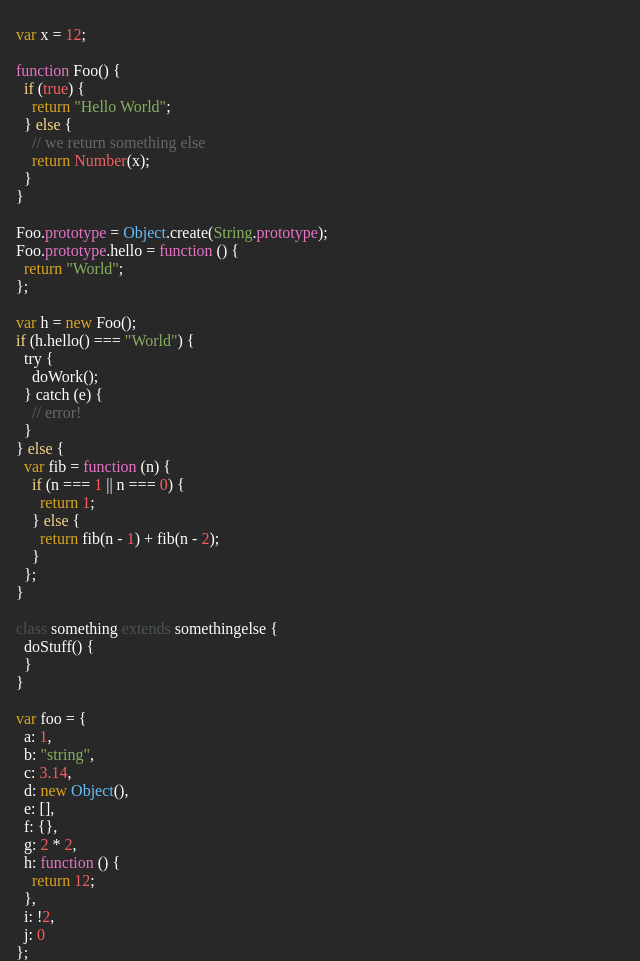
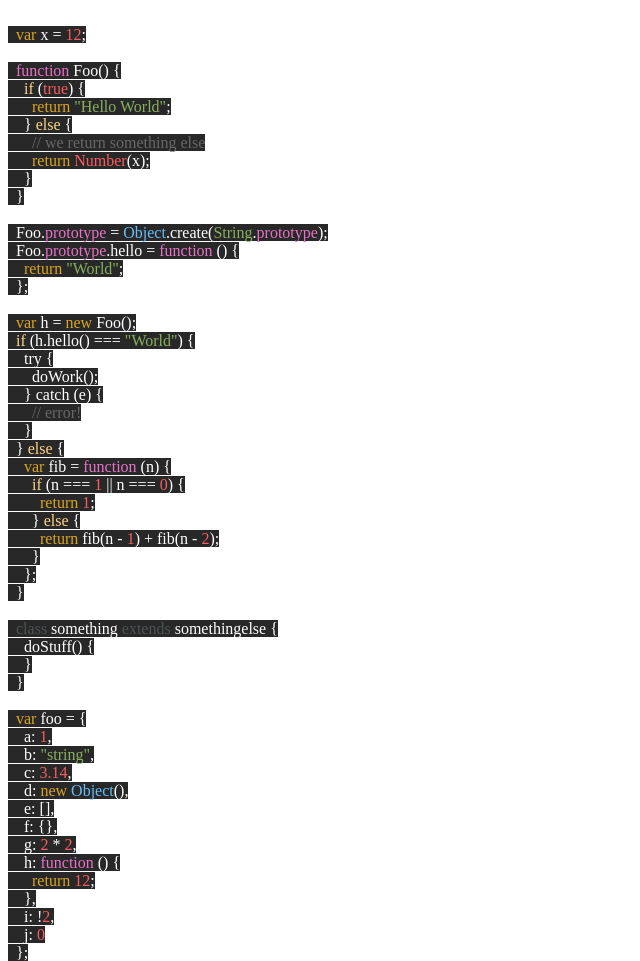
Before and after one commit to goatslacker/mangojs, a plain HTML site: page index.html in a window 1280 px wide. Shown: the top 961 px of the page, without its empty margins (0-640 px from the left). Drawn offline with Linux system fonts and the light colour scheme.

Commit message:
Removes body style tag

```diff
--- a/mango.css
+++ b/mango.css
@@ -1,4 +1,4 @@
-code, body {
+code {
   font-family: Inconsolata;
   font-weight: 400;
   font-size: 16px;
```
